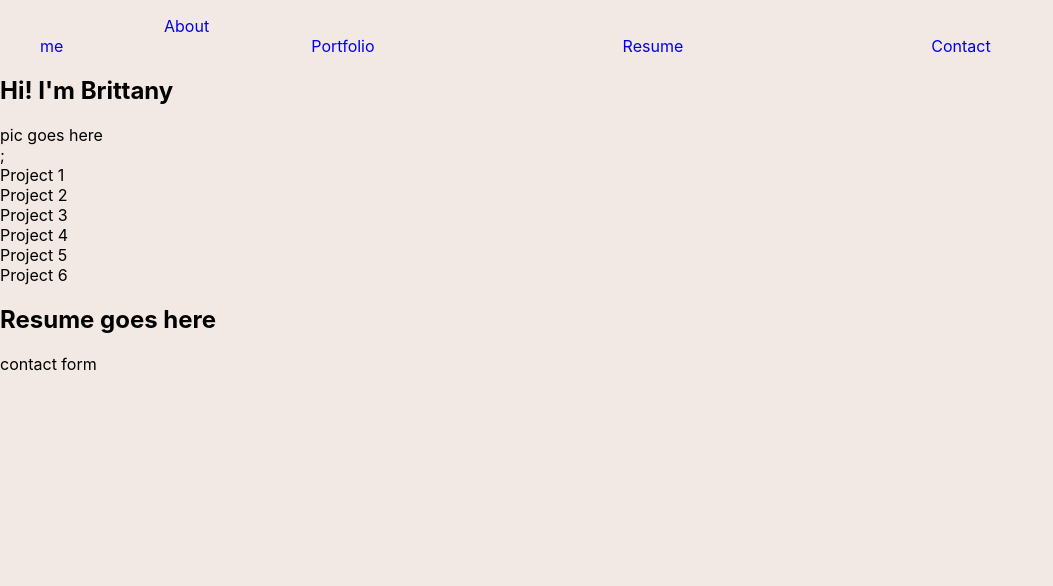
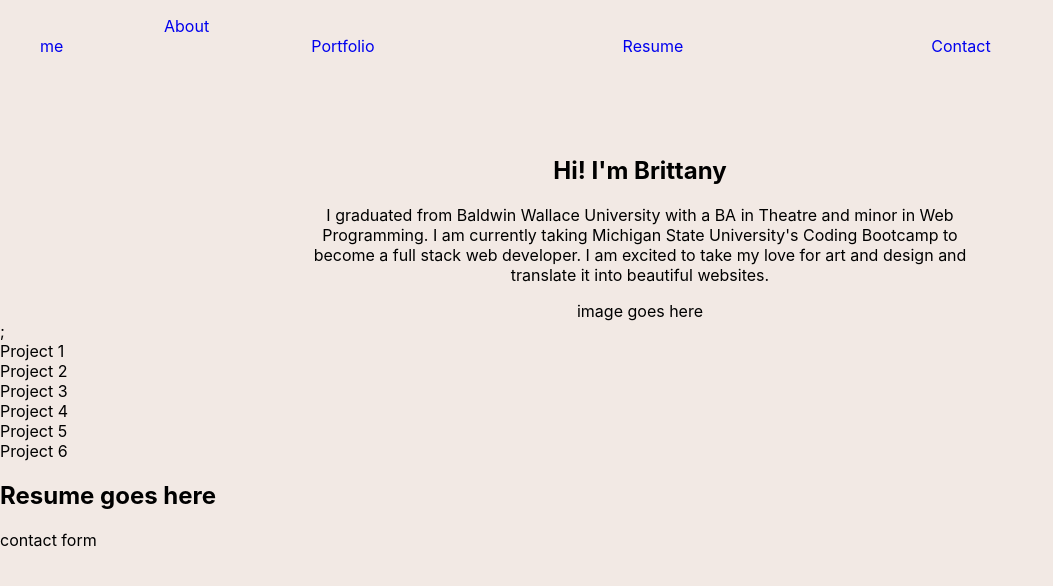
Before and after one commit to bganser15/brittanys-react-portfolio, a React (Create React App) app: page / in a window 1280 px wide. Shown: the top 586 px of the page, without its empty margins (0-1053 px from the left). Built offline with nearby package versions, Linux system fonts and the light colour scheme.

Commit message:
added basic about styling

```diff
--- /dev/null
+++ b/src/components/About/index.css
@@ -0,0 +1,11 @@
+.container {
+  margin: 0px 300px;
+  text-align: center;
+  margin-top: 100px;
+}
+
+.about-me-container .pic-container {
+  width: 50%;
+  text-align: center;
+  padding: 25px;
+}
--- a/src/components/About/index.js
+++ b/src/components/About/index.js
@@ -1,14 +1,18 @@
 import React from "react";
+import "./index.css"
 
 
 function About() {
   return (
-   <main>
-       <section>
-           <h1>Hi! I'm Brittany</h1>
-           <div>pic goes here</div>
-       </section>
-   </main>
+    <section className="container">
+      <div className="about-me-coontainer">
+        <h1>Hi! I'm Brittany</h1>
+        <p>I graduated from Baldwin Wallace University with a BA in Theatre and minor in Web Programming. I am currently taking Michigan State University's Coding Bootcamp to become a full stack web developer. I am excited to take my love for art and design and translate it into beautiful websites.</p>
+      </div>
+      <div className="pic-container">
+        image goes here
+      </div>
+    </section>
   );
 }
 
```
